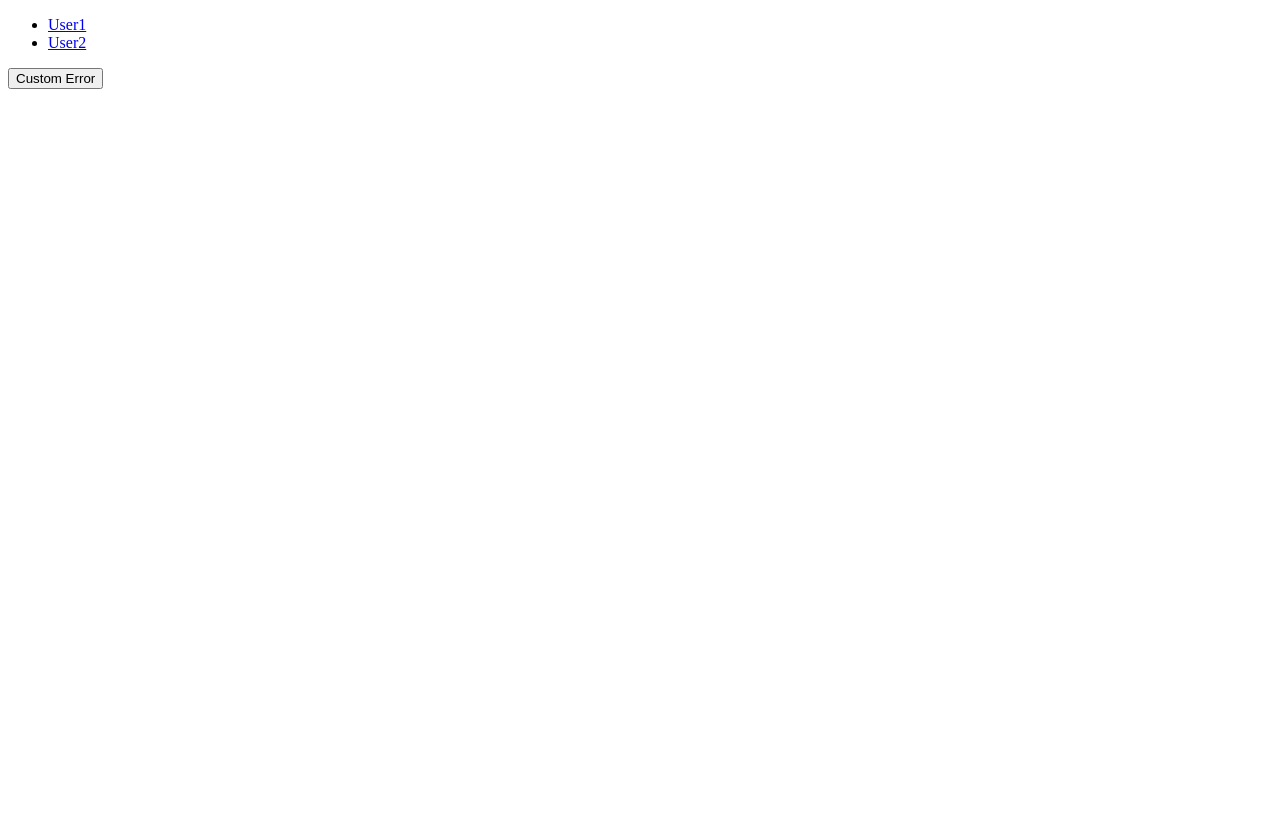
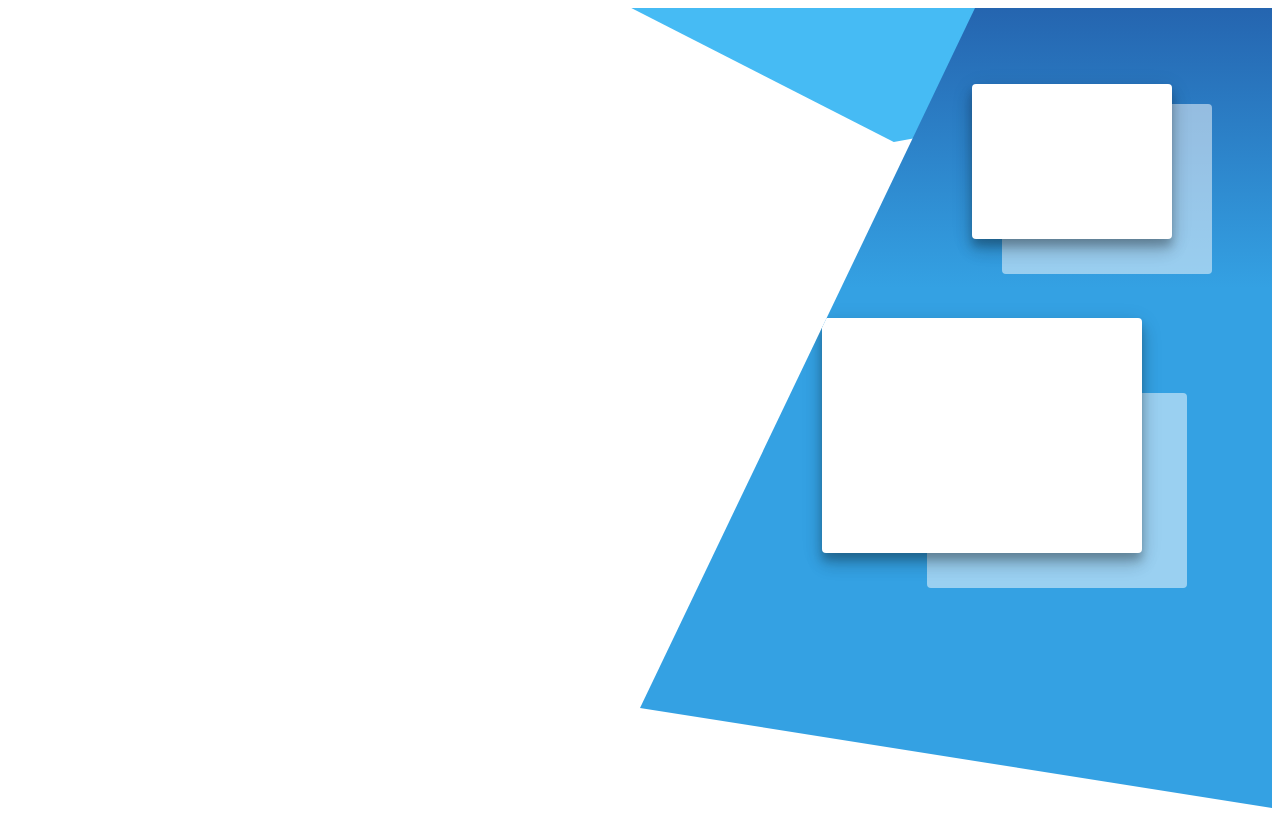
Before and after one commit to vaishnavisantosh/custom-error-demo-nxtJS, a Next.js app: page / in a window 1280 px wide. Built offline with nearby package versions, Linux system fonts and the light colour scheme.

Commit message:
error-page-layout

```diff
--- a/pages/_app.js
+++ b/pages/_app.js
@@ -1,9 +1,28 @@
 import React from "react";
 import App from "next/app";
 import Error from "./_error";
+import '../styles/public.scss';
 class MyApp extends App {
   constructor(props) {
     super(props);
+  }
+
+  static async getInitialProps({ Component, ctx }) {
+    let pageProps = {};
+    if (Component.getInitialProps) {
+      pageProps = await Component.getInitialProps(ctx);
+    }
+
+    const { res } = ctx;
+
+    const errorCode = res.statusCode > 200 ? res.statusCode : false;
+
+    pageProps.query = ctx.query;
+
+    return {
+      pageProps,
+      errorCode,
+    };
   }
 
   componentDidCatch(error) {
@@ -12,7 +31,7 @@ class MyApp extends App {
 
   render() {
     console.log("inside render---------->");
-    const { Component, pageProps } = this.props;
+    const { Component, pageProps, errorCode } = this.props;
 
     return <Component {...pageProps} />;
   }
--- a/pages/index.js
+++ b/pages/index.js
@@ -1,45 +1,23 @@
 import React, { Component } from "react";
-import Link from "next/link";
-import Error from "./_error";
+import { Grid } from "@material-ui/core";
+// import QLogo from './../src/assets/images/Q-logo.svg';
+// import '../styles/public.scss';
 
-const users = [
-  {
-    id: 1,
-    name: "User1",
-    age: 20,
-  },
-  {
-    id: 2,
-    name: "User2",
-    age: 30,
-  },
-];
-
-const arr = [];
-
-class Home extends Component {
-  componentDidCatch(err) {
-    console.log("errrrrrr0r in didcatch--------->", err);
-  }
-
-  render() {
-    return (
-      <div>
-        <ul>
-          {users.map((user) => {
-            return (
-              <li key={user.id}>
-                <Link href={`/users/${user.id}`}>
-                  <a>{user.name}</a>
-                </Link>
-              </li>
-            );
-          })}
-        </ul>
-        <button onClick={() => arr[0].value}>Custom Error</button>
+export default function AuthLayout(props) {
+  return (<Grid container className="login-page-container">
+    <Grid item sm={6} xs={12} className="login-form">
+      {props.children}
+    </Grid>
+    <Grid item sm={6} xs={0} className="background-img trangles">
+      <div className="trangle-big">
+        <span className="image-1"></span>
+        <span className="shadow-image-1"></span>
+        <span className="image-2"></span>
+        <span className="shadow-image-2"></span>
       </div>
-    );
-  }
+      <div className="trangle-small">
+      </div>
+    </Grid>
+  </Grid>
+  );
 }
-
-export default Home;
--- /dev/null
+++ b/styles/public.scss
@@ -0,0 +1,71 @@
+.trangles {
+    position: relative;
+
+    .trangle-big {
+        position: relative;
+        clip-path: polygon(335px 0px, 100% 0, 100% 100%, 0%  700px);
+        background: linear-gradient(180deg, #1A3A8B -25%, #34A1E3 35%);
+        height: 100vh;
+        overflow: hidden;
+
+        .image-1 {
+            z-index: 5;
+            position: absolute;
+            top: 76px;
+            right: 100px;
+            height: 155px;
+            width: 200px !important;
+            background-color: #fff;
+            border-radius: 4px;
+            box-shadow: 0px 7px 8px rgba(0, 0, 0, 0.2), 0px 5px 22px rgba(0, 0, 0, 0.12), 0px 12px 17px rgba(0, 0, 0, 0.14);
+        }
+
+        .shadow-image-1 {
+            z-index: 4;
+            position: absolute;
+            top: 96px;
+            right: 60px;
+            height: 170px;
+            width: 210px !important;
+            background-color: rgba(255, 255, 255, 0.5);
+            border-radius: 4px;
+        }
+
+        .image-2 {
+            z-index: 5;
+            position: absolute;
+            top: 310px;
+            right: 130px;
+            height: 235px;
+            width: 320px !important;
+            background-color: #fff;
+            border-radius: 4px;
+            box-shadow: 0px 7px 8px rgba(0, 0, 0, 0.2), 0px 5px 22px rgba(0, 0, 0, 0.12), 0px 12px 17px rgba(0, 0, 0, 0.14);
+        }
+
+        .shadow-image-2 {
+            z-index: 4;
+            position: absolute;
+            top: 385px;
+            right: 85px;
+            height: 195px;
+            width: 260px !important;
+            background-color: rgba(255, 255, 255, 0.5);
+            border-radius: 4px;
+        }
+    }
+
+    .trangle-small {
+        position: absolute;
+        top: 0;
+        left: auto;
+        right: 46%;
+        clip-path: polygon(1000px 0, 0 0, 75% 67%);
+        background: #46BBF4;
+        display: block;
+        content: "";
+        width: 350px;
+        height: 200px;
+        z-index: -1;
+    }
+}
```
Also changed, not shown: package.json (+6 -2 lines), 1 other file (tests, documents, lock files or other folders).
